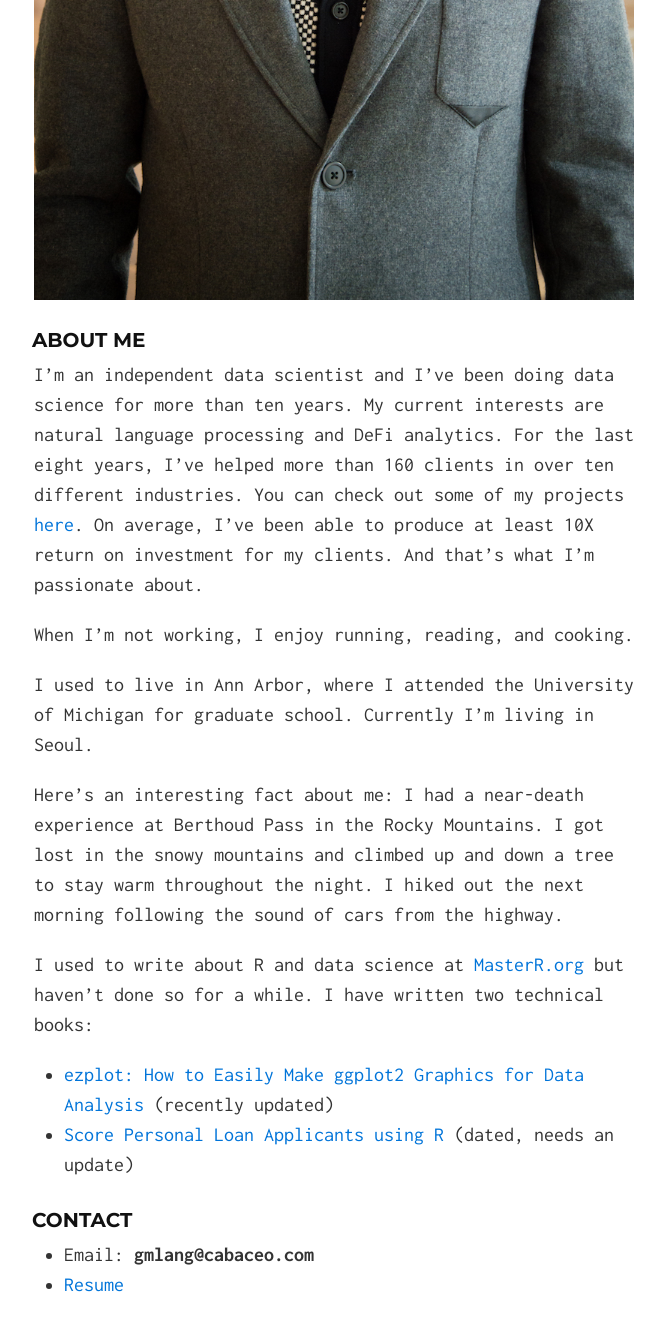
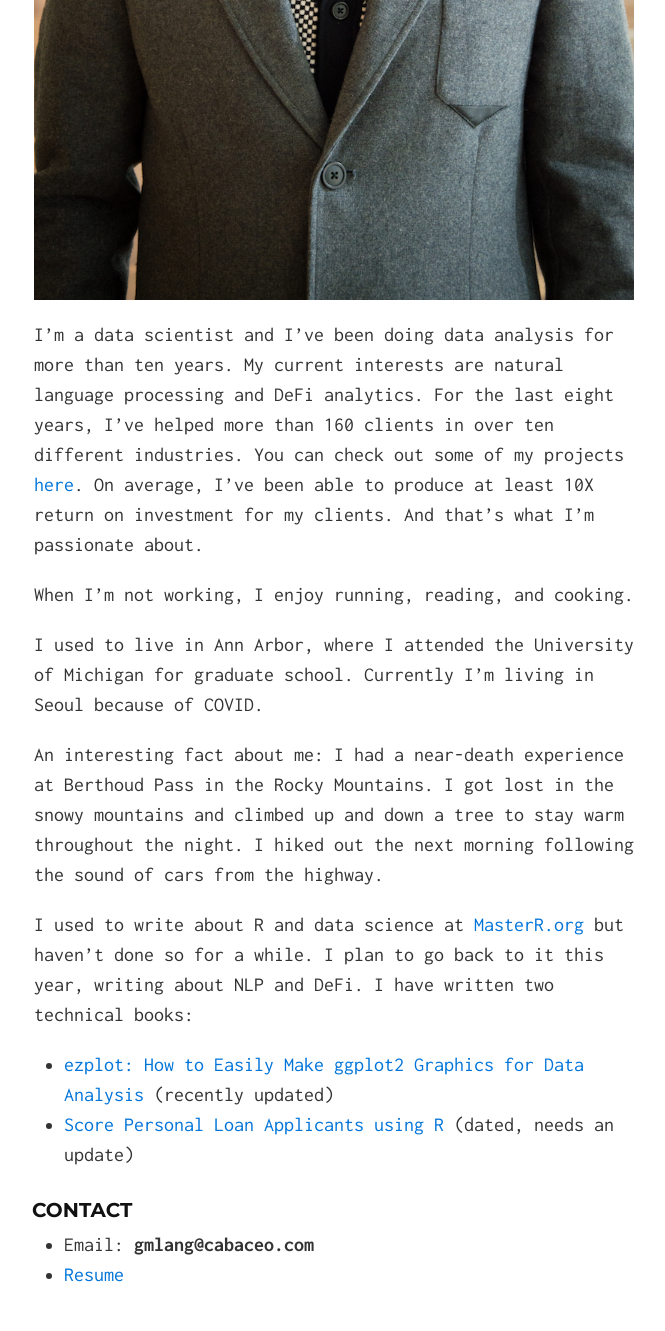
Before and after one commit to gmlang/gmlang.github.io, a Jekyll site: the page built from index.md, in a window 1280 px wide and 1400 px high, scrolled down 822 px. Shown: the top 1331 px of the window, without its empty margins (306-971 px from the left). Built offline with Jekyll 4.4.1, drawn with Linux system fonts in a browser that asks for light colours.

Commit message:
update content

```diff
--- a/index.md
+++ b/index.md
@@ -4,17 +4,15 @@ layout: default
 
 ![](image/gmlang.jpg)
 
-### About me
-
-I'm an independent data scientist and I've been doing data science for more than ten years. My current interests are natural language processing and DeFi analytics. For the last eight years, I've helped more than 160 clients in over ten different industries. You can check out some of my projects [here](https://cabaceo.com). On average, I've been able to produce at least 10X return on investment for my clients. And that's what I'm passionate about.
+I'm a data scientist and I've been doing data analysis for more than ten years. My current interests are natural language processing and DeFi analytics. For the last eight years, I've helped more than 160 clients in over ten different industries. You can check out some of my projects [here](https://cabaceo.com). On average, I've been able to produce at least 10X return on investment for my clients. And that's what I'm passionate about.
 
 When I'm not working, I enjoy running, reading, and cooking.
 
-I used to live in Ann Arbor, where I attended the University of Michigan for graduate school. Currently I'm living in Seoul.
+I used to live in Ann Arbor, where I attended the University of Michigan for graduate school. Currently I'm living in Seoul because of COVID.
 
-Here's an interesting fact about me: I had a near-death experience at Berthoud Pass in the Rocky Mountains. I got lost in the snowy mountains and climbed up and down a tree to stay warm throughout the night. I hiked out the next morning following the sound of cars from the highway.
+An interesting fact about me: I had a near-death experience at Berthoud Pass in the Rocky Mountains. I got lost in the snowy mountains and climbed up and down a tree to stay warm throughout the night. I hiked out the next morning following the sound of cars from the highway.
 
-I used to write about R and data science at [MasterR.org](https://masterr.org) but haven't done so for a while. I have written two technical books:
+I used to write about R and data science at [MasterR.org](https://masterr.org) but haven't done so for a while. I plan to go back to it this year, writing about NLP and DeFi. I have written two technical books:
 
 - [ezplot: How to Easily Make ggplot2 Graphics for Data Analysis](https://leanpub.com/ezplot/) (recently updated)
 - [Score Personal Loan Applicants using R](https://leanpub.com/scorepersonalloanapplicantsusingr) (dated, needs an update)
```
